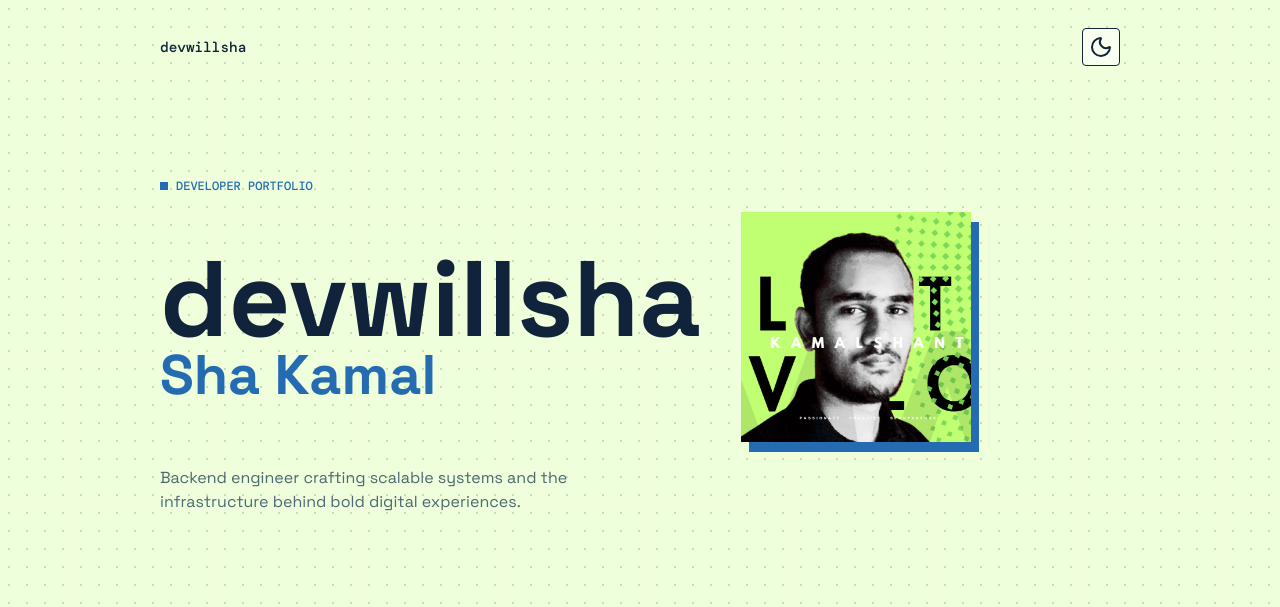
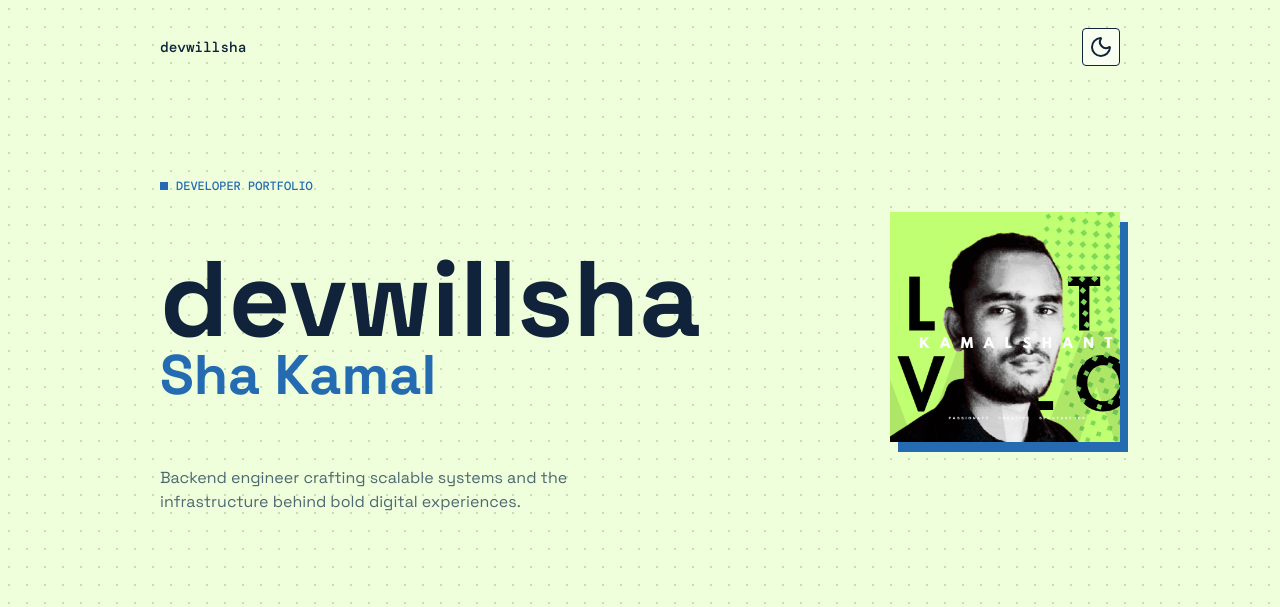
Before and after one commit to devwillsha/me, a plain HTML site: page index.html in a window 1280 px wide. Shown: the top 607 px of the page. Drawn offline with nearby package versions, Linux system fonts and the light colour scheme.

Commit message:
Image alignment

```diff
--- a/index.html
+++ b/index.html
@@ -91,7 +91,7 @@
     .theme-toggle:hover { transform: translate(-2px, -2px); box-shadow: 3px 3px 0 var(--ink); }
     .theme-toggle:focus-visible, .social-card:focus-visible { outline: 3px solid var(--accent); outline-offset: 3px; }
 
-    .intro { max-width: 680px; }
+    .intro { width: 100%; }
 
     .eyebrow {
       display: flex;
@@ -136,6 +136,7 @@
     .title-image {
       width: clamp(104px, 21vw, 230px);
       height: clamp(104px, 21vw, 230px);
+      margin-left: auto;
       flex: 0 0 auto;
       object-fit: cover;
       filter: drop-shadow(8px 10px 0 var(--accent));
```
